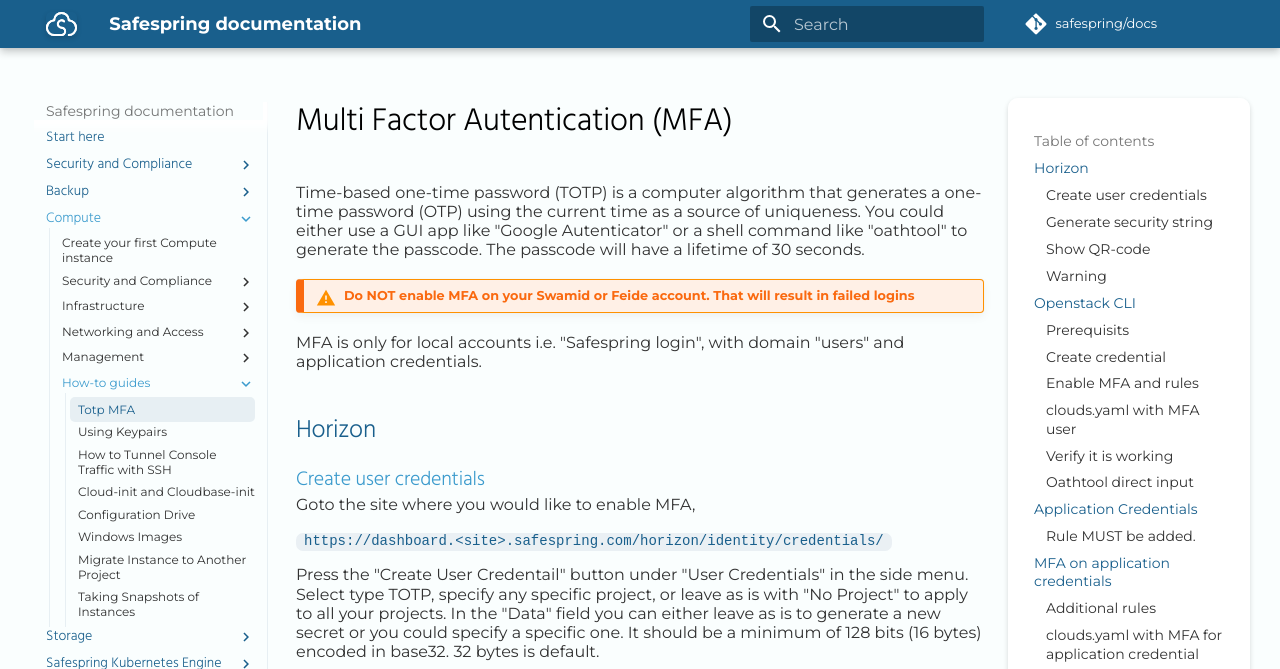
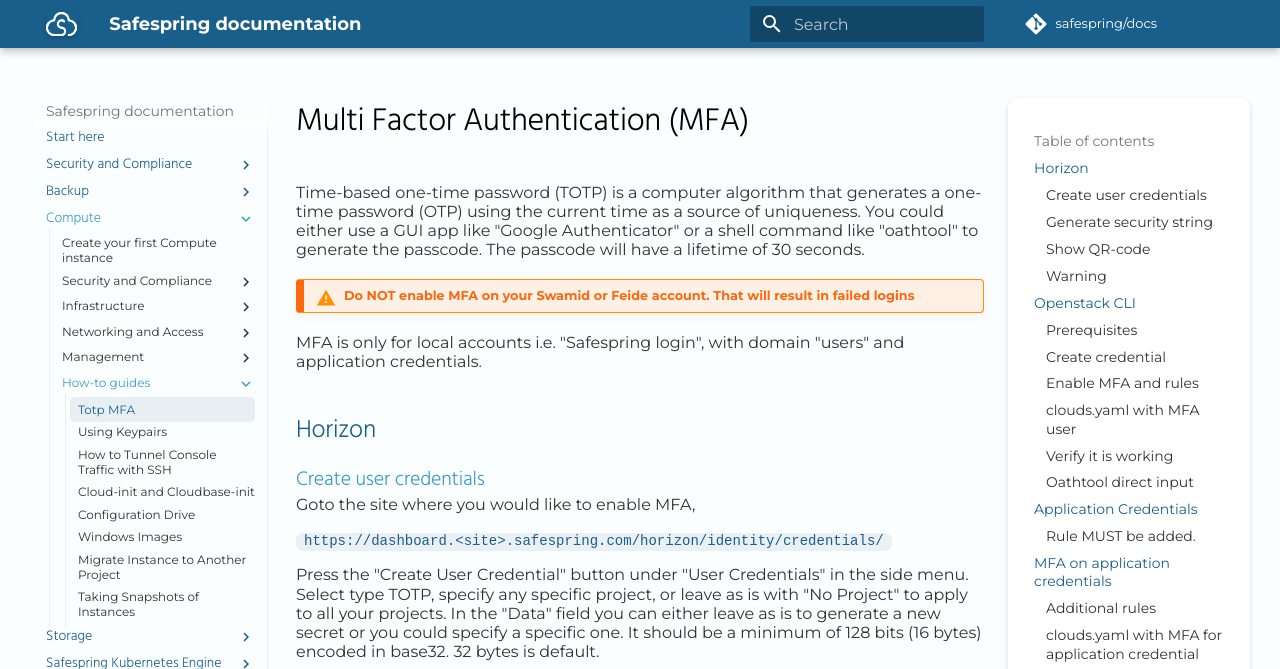
Before and after one commit to safespring/docs, an MkDocs documentation site: the page built from content/compute/howto/totp-mfa.md, in a window 1280 px wide and 1400 px high. Shown: the top 669 px of the window. Built offline with MkDocs 1.6.1 and Material for MkDocs 9.7.7, drawn with Linux system fonts in a browser that asks for light colours; some web fonts are replaced; a script that is not in the unit is left out; comment, search, counter and statistics services are not loaded; some of the changed text lies outside the part shown.

Commit message:
Fix spellcheck failures in totp-mfa and portal-overview

```diff
--- a/content/compute/howto/totp-mfa.md
+++ b/content/compute/howto/totp-mfa.md
@@ -1,6 +1,6 @@
-# Multi Factor Autentication (MFA)
+# Multi Factor Authentication (MFA)
 
-Time-based one-time password (TOTP) is a computer algorithm that generates a one-time password (OTP) using the current time as a source of uniqueness. You could either use a GUI app like "Google Autenticator" or a shell command like "oathtool" to generate the passcode. The passcode will have a lifetime of 30 seconds.
+Time-based one-time password (TOTP) is a computer algorithm that generates a one-time password (OTP) using the current time as a source of uniqueness. You could either use a GUI app like "Google Authenticator" or a shell command like "oathtool" to generate the passcode. The passcode will have a lifetime of 30 seconds.
 
 
 !!! warning "Do NOT enable MFA on your Swamid or Feide account. That will result in failed logins"
@@ -13,7 +13,7 @@
 
 *`https://dashboard.<site>.safespring.com/horizon/identity/credentials/`*
 
-Press the "Create User Credentail" button under "User Credentials" in the side menu. Select type TOTP, specify any specific project, or leave as is with "No Project" to apply to all your projects. In the "Data" field you can either leave as is to generate a new secret or you could specify a specific one. It should be a minimum of 128 bits (16 bytes) encoded in base32. 32 bytes is default.
+Press the "Create User Credential" button under "User Credentials" in the side menu. Select type TOTP, specify any specific project, or leave as is with "No Project" to apply to all your projects. In the "Data" field you can either leave as is to generate a new secret or you could specify a specific one. It should be a minimum of 128 bits (16 bytes) encoded in base32. 32 bytes is default.
 
 ![create credential](../../images/mfa_create.png)
 
@@ -42,7 +42,7 @@
 !!! warning "Deleting all your credentials will NOT disable MFA. You will not be able to login again until support has disabled it on your user."
 ## Openstack CLI
 
-### Prerequisits
+### Prerequisites
 To operate MFA with Openstack CLI you need to have a working environment. Please see [here](/compute/api/#install-the-openstack-command-line-client) how to set it up.
 
 You also need to have your users ID and your projects ID. You can get them in Horizon.
```
Also changed, not shown: other parts of content/compute/howto/totp-mfa.md (+1 -1 lines), 1 other file.
